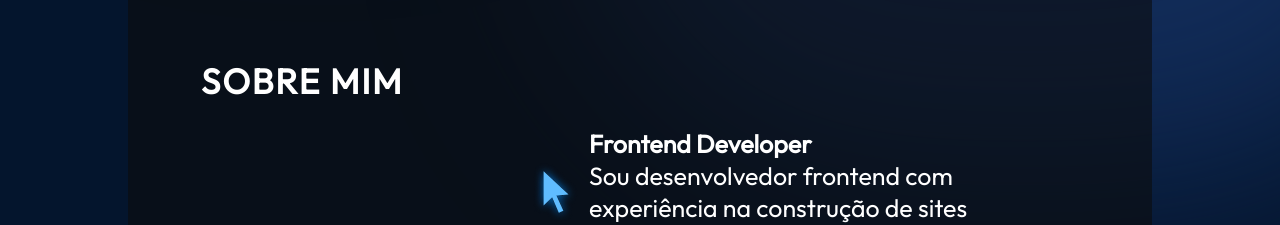
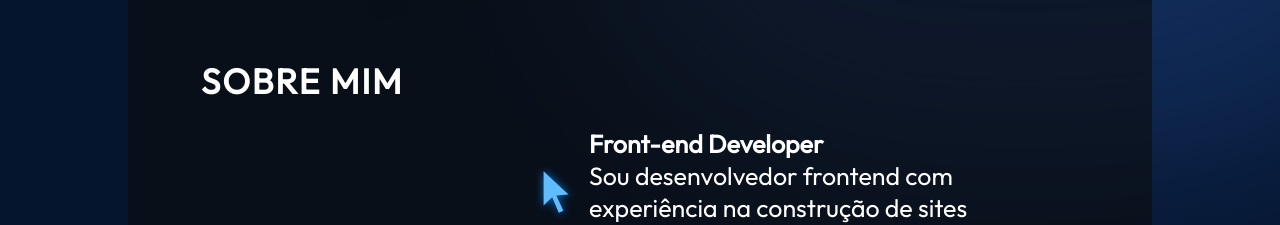
Before and after one commit to Gusmaiadev/portifolio_gustavoM, a React (Vite) app: page / in a window 1280 px wide. Shown: the part 863-1088 px from the top of the page. Built offline with nearby package versions, Linux system fonts and the light colour scheme.

Commit message:
erro consertado

```diff
--- a/src/components/About/About.jsx
+++ b/src/components/About/About.jsx
@@ -17,7 +17,7 @@ export const About = () => {
           <li className={styles.aboutItem}>
             <img src={getImageUrl("about/cursorIcon.png")} alt="Cursor icon" />
             <div className={styles.aboutItemText}>
-              <h3>Frontend Developer</h3>
+              <h3>Front-end Developer</h3>
               <p>
               Sou desenvolvedor frontend com experiência na construção de sites responsivos e otimizados
               </p>
```
